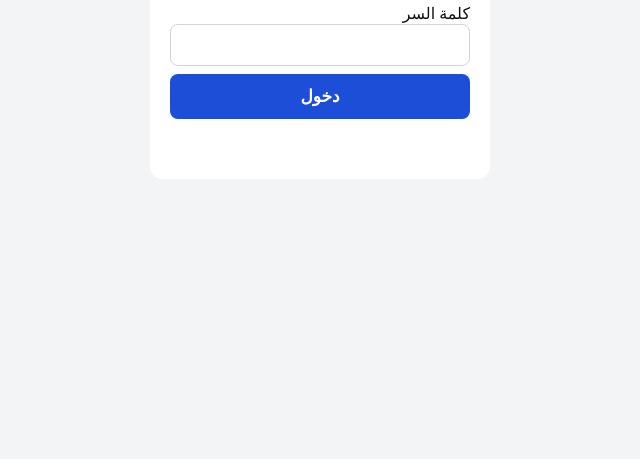
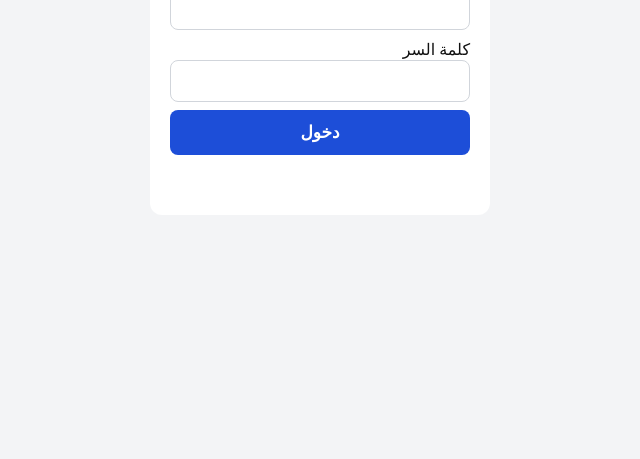
Before and after one commit to mostafa604/my-store, a plain HTML site: page expenses.html in a window 1280 px wide. Shown: the part 341-800 px from the top of the page, without its empty margins (320-960 px from the left). Drawn offline with nearby package versions, Linux system fonts and the light colour scheme.

Commit message:
Update expenses.html

```diff
--- a/expenses.html
+++ b/expenses.html
@@ -25,7 +25,7 @@ input{width:100%;padding:11px;border:1px solid #d1d5db;border-radius:8px;font-si
 #gate div{background:#fff;padding:20px;border-radius:12px;width:86%;max-width:340px}
 .small{font-size:12px;color:#6b7280;text-align:center}
 </style></head><body>
-<div id="gate"><div><h3 style="margin-top:0">مصاريف الأوضة</h3><label>كلمة السر</label><input type="password" id="pw"><button id="pwok" class="add">دخول</button><div class="small" id="pwerr" style="color:#b91c1c"></div></div></div>
+<div id="gate"><div><h3 style="margin-top:0">مصاريف الأوضة</h3><label>اسم المستخدم</label><input id="un" autocapitalize="none" autocomplete="username" style="direction:ltr"><label>كلمة السر</label><input type="password" id="pw"><button id="pwok" class="add">دخول</button><div class="small" id="pwerr" style="color:#b91c1c"></div></div></div>
 <header><span>🧾 مصاريف الأوضة</span><button id="out">خروج</button></header>
 <div class="form">
  <div class="who" id="who"></div>
@@ -40,10 +40,12 @@ input{width:100%;padding:11px;border:1px solid #d1d5db;border-radius:8px;font-si
 <script>
 const SUPABASE_URL="https://mppkmtotiibnemucdgtm.supabase.co";
 const SUPABASE_ANON_KEY="sb_publishable_U0CyICtifVV8Y7is1FahIg_jqk0HXVq";
+const DEFAULT_USER="";
+const EM=()=>{let u=$('un').value.trim().toLowerCase();localStorage.setItem("lastuser_exp",u);return u.includes("@")?u:u+"@store.com"};
 const TEAM_EMAIL="store@store.com";
 const NAMES=["الطيب","حمادة","محمد عبد الله"];
 const $=id=>document.getElementById(id);
-const sb=supabase.createClient(SUPABASE_URL,SUPABASE_ANON_KEY);
+const sb=supabase.createClient(SUPABASE_URL,SUPABASE_ANON_KEY,{auth:{storageKey:"sb-exp"}});
 let rows=[],who=0,chan=null;
 const fmt=n=>(Math.round(n*100)/100).toLocaleString('en-US');
 function esc(s){return String(s).replace(/[&<>"]/g,c=>({'&':'&amp;','<':'&lt;','>':'&gt;','"':'&quot;'}[c]))}
@@ -78,11 +80,12 @@ function enter(){$('gate').style.display='none';buildWho();load();
  if(chan)sb.removeChannel(chan);
  chan=sb.channel('exp-live').on('postgres_changes',{event:'*',schema:'public',table:'expenses'},()=>load()).subscribe()}
 $('pwok').onclick=async()=>{$('pwerr').textContent='';
- const {error}=await sb.auth.signInWithPassword({email:TEAM_EMAIL,password:$('pw').value});
+ const {error}=await sb.auth.signInWithPassword({email:EM(),password:$('pw').value});
  if(error)$('pwerr').textContent='كلمة السر مش صحيحة، أو في مشكلة في الاتصال'};
 $('pw').onkeydown=e=>{if(e.key==='Enter')$('pwok').click()};
 $('out').onclick=()=>sb.auth.signOut();
 sb.auth.onAuthStateChange((ev,s)=>{if(s)enter();else{rows=[];render();$('gate').style.display='flex'}});
 buildWho();render();
+$('un').value=localStorage.getItem('lastuser_exp')||DEFAULT_USER;
 sb.auth.getSession().then(({data:{session}})=>{if(!session)$('gate').style.display='flex'});
 </script></body></html>
```
